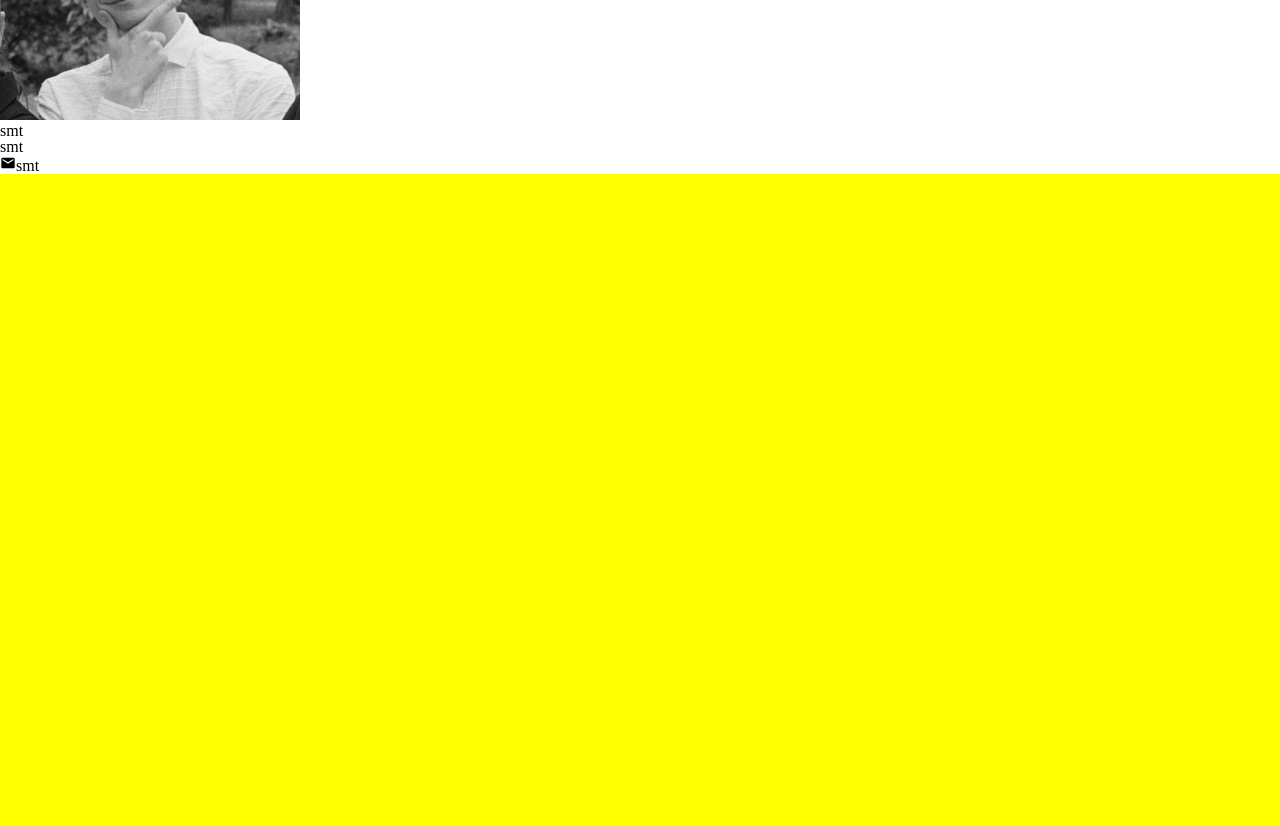
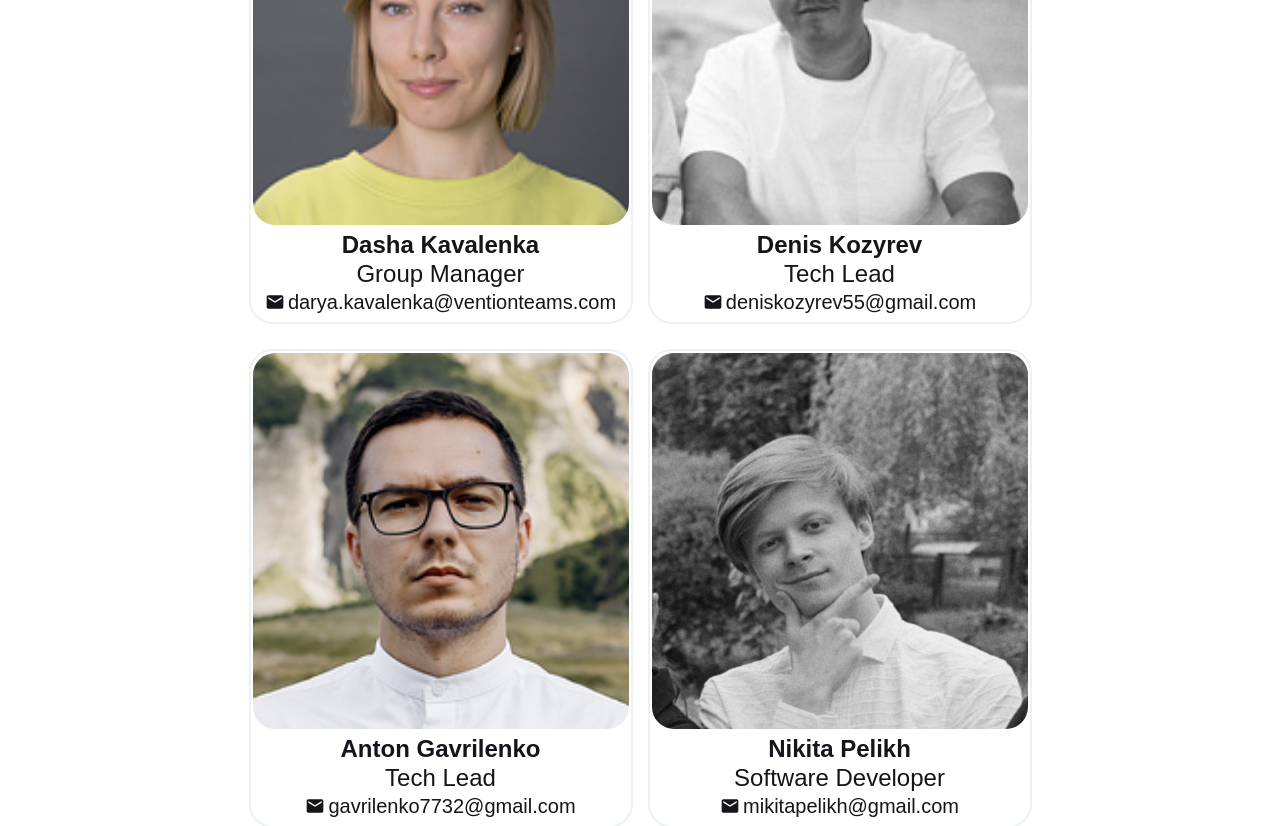
Before and after one commit to PavelBichukov/JSLab, a React (Vite) app: page / in a window 1280 px wide. Shown: the part 1060-1886 px from the top of the page. Built offline with nearby package versions, Linux system fonts and the light colour scheme.

Commit message:
INT-26/FEAT: add infos for card

```diff
--- a/src/components/share/TeamCard/TeamCard.module.scss
+++ b/src/components/share/TeamCard/TeamCard.module.scss
@@ -0,0 +1,47 @@
+.mainCard{
+  width: 384px;
+  border: 2px solid #EBF1F4;
+  border-radius: 24px;
+  margin-top: 10px;
+}
+.imgCard{
+  padding: 2px;
+  width: 100%;
+  height: auto;
+  border-radius: 24px;
+  image-rendering: high-quality;
+}
+.cardName{
+  color: #14151A;
+  font-family: Metropolis, sans-serif;
+  font-size: 24px;
+  font-style: normal;
+  font-weight: 600;
+  line-height: 30px;
+  display: flex;
+  justify-content: center;
+}
+.cardJobTitle{
+  padding: 0;
+  margin: 0;
+  color: var(--light-mode-brand-black-14151-a, #14151A);
+  text-align: center;
+  font-family: Metropolis, sans-serif;
+  font-size: 24px;
+  font-style: normal;
+  font-weight: 400;
+  line-height: 28px;
+}
+.cardEmail{
+  margin-top: 4px;
+  display: flex;
+  justify-content: center;
+  gap: 3px;
+  color: var(--light-mode-brand-black-14151-a, #14151A);
+  font-family: Metropolis, sans-serif;
+  font-size: 20px;
+  font-style: normal;
+  font-weight: 400;
+  line-height: 20px;
+  padding-bottom: 10px;
+}
--- a/src/components/share/TeamCard/TeamCard.tsx
+++ b/src/components/share/TeamCard/TeamCard.tsx
@@ -1,16 +1,14 @@
 import styles from './TeamCard.module.scss'
 import { MdEmail } from 'react-icons/md'
-import Img1 from './assets/mikita.png'
 
 const TeamCard = (props) => {
-  const { src, name, jobTitle, email } = props
+  const { imgSrc, name, jobTitle, email } = props
   return (
-    <div style={{ width: '100%' }}>
-      <img src={Img1} width="300" height="300" alt={name} />
-      {/*<img src={src} alt={name} width="100px" height="100px" />*/}
-      <p>{name}</p>
-      <p>{jobTitle}</p>
-      <div>
+    <div className={styles.mainCard}>
+      <img src={imgSrc} alt={name} className={styles.imgCard} />
+      <p className={styles.cardName}>{name}</p>
+      <p className={styles.cardJobTitle}>{jobTitle}</p>
+      <div className={styles.cardEmail}>
         <MdEmail />
         {email}
       </div>
--- a/src/layout/Team/Team.module.scss
+++ b/src/layout/Team/Team.module.scss
@@ -8,3 +8,12 @@
   line-height: 40px;
   margin-top: 40px;
 }
+.teamCards{
+  display: flex;
+  flex-wrap: wrap;
+  gap: 15px;
+  align-items: center;
+  justify-content: center;
+  margin-top: 15px;
+  padding: 0 17% 2%;
+}
--- a/src/layout/Team/Team.tsx
+++ b/src/layout/Team/Team.tsx
@@ -1,16 +1,45 @@
 import styles from './Team.module.scss'
 import TeamCard from 'components/share/TeamCard/TeamCard'
+import imgNikita from '../../assets/images/mikita.png'
+import imgPavel from '../../assets/images/pavel.png'
+import imgAnton from '../../assets/images/anton.png'
+import imgDenis from '../../assets/images/denis.png'
+import imgDasha from '../../assets/images/dasha.png'
 
 const Team = () => {
   return (
     <div>
       <p className={styles.teamTitle}>Our development team</p>
-      <div>
+      <div className={styles.teamCards}>
         <TeamCard
-          src="../../../assets/images/mikita.png"
-          name="smt"
-          jobTitle="smt"
-          email="smt"
+          imgSrc={imgDasha}
+          name="Dasha Kavalenka"
+          jobTitle="Group Manager"
+          email="darya.kavalenka@ventionteams.com"
+        />
+        <TeamCard
+          imgSrc={imgDenis}
+          name="Denis Kozyrev"
+          jobTitle="Tech Lead"
+          email="deniskozyrev55@gmail.com"
+        />
+        <TeamCard
+          imgSrc={imgAnton}
+          name="Anton Gavrilenko"
+          jobTitle="Tech Lead"
+          email="gavrilenko7732@gmail.com"
+        />
+        <TeamCard
+          imgSrc={imgNikita}
+          name="Nikita Pelikh"
+          jobTitle="Software Developer"
+          email="mikitapelikh@gmail.com"
+        />
+        <TeamCard
+          imgSrc={imgPavel}
+          name="Pavel Bichukou"
+          jobTitle="Software Developer"
+          email="pavel.bichukou@itechart-group.com"
         />
       </div>
     </div>
```
